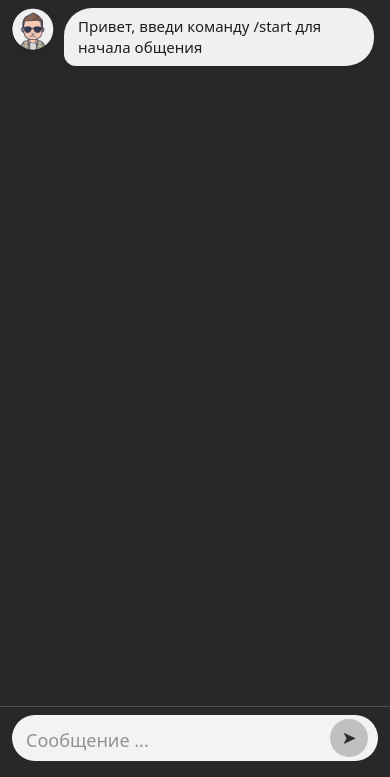
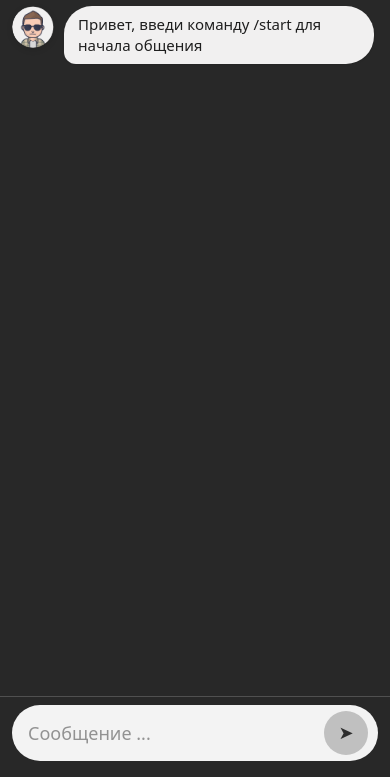
Before and after one commit to VeldoraWEB/math-bot-web, a plain HTML site: page index.html in a window 390 px wide. Shown: the part 67-844 px from the top of the page. Drawn offline with Linux system fonts and the light colour scheme.

Commit message:
фикс поля ввода

```diff
--- a/style.css
+++ b/style.css
@@ -12,18 +12,21 @@ body {
     align-items: center;
     justify-content: center;
     overflow: hidden;
+    position: fixed;
+    width: 100%;
 }
 
 .chat-app {
     width: 100%;
     max-width: 700px;
-    height: 100vh;
+    height: 100dvh;
     background: #282828;
     display: flex;
     flex-direction: column;
     box-shadow: 0 0 20px rgba(0,0,0,0.4);
     position: relative;
 }
+
 .chat-header {
     padding: 24px 28px 16px 28px;
     font-family: 'Halant', serif;
@@ -33,7 +36,9 @@ body {
     color: #FFFFFF;
     background: #282828;
     border-bottom: 1px solid rgba(237, 237, 237, 0.2);
+    flex-shrink: 0;
 }
+
 .messages-area {
     flex: 1;
     overflow-y: auto;
@@ -43,6 +48,7 @@ body {
     gap: 16px;
     scroll-behavior: smooth;
 }
+
 .messages-area::-webkit-scrollbar {
     width: 5px;
 }
@@ -62,6 +68,7 @@ body {
     max-width: 100%;
     animation: fadeIn 0.2s ease;
 }
+
 @keyframes fadeIn {
     from { opacity: 0; transform: translateY(8px);}
     to { opacity: 1; transform: translateY(0);}
@@ -79,6 +86,7 @@ body {
     overflow: hidden;
     box-shadow: 0 2px 6px rgba(0,0,0,0.1);
 }
+
 .avatar img {
     width: 100%;
     height: 100%;
@@ -117,6 +125,7 @@ body {
     align-items: center;
     gap: 6px;
 }
+
 .dot {
     width: 8px;
     height: 8px;
@@ -125,9 +134,11 @@ body {
     display: inline-block;
     animation: wave 1.2s infinite ease-in-out;
 }
+
 .dot:nth-child(1) { animation-delay: 0s; }
 .dot:nth-child(2) { animation-delay: 0.2s; }
 .dot:nth-child(3) { animation-delay: 0.4s; }
+
 @keyframes wave {
     0%, 60%, 100% { transform: translateY(0); opacity: 0.4; }
     30% { transform: translateY(-6px); opacity: 1; }
@@ -135,9 +146,11 @@ body {
 
 .input-wrapper {
     background: #282828;
-    padding: 12px 20px 24px 20px;
+    padding: 12px 20px 20px 20px;
     border-top: 1px solid rgba(237, 237, 237, 0.2);
+    flex-shrink: 0;
 }
+
 .input-container {
     display: flex;
     align-items: flex-end;
@@ -146,6 +159,7 @@ body {
     border-radius: 40px;
     padding: 8px 12px;
 }
+
 .message-input {
     flex: 1;
     background: transparent;
@@ -154,22 +168,25 @@ body {
     font-size: 18px;
     padding: 12px 8px;
     max-height: 100px;
+    min-height: 44px;
     resize: none;
     outline: none;
     color: #111;
     line-height: 1.4;
     overflow-y: auto;
 }
+
 .message-input::placeholder {
     color: #929292;
     font-size: 18px;
 }
+
 .send-btn {
     background: #C0C0C0;
     border: none;
     border-radius: 40px;
-    width: 44px;
-    height: 44px;
+    width: 48px;
+    height: 48px;
     display: flex;
     align-items: center;
     justify-content: center;
@@ -179,11 +196,13 @@ body {
     font-size: 22px;
     color: #2c2c2c;
 }
+
 .send-btn.active {
     background: #F9C35B;
     color: #1e1e1e;
     cursor: pointer;
 }
+
 .send-btn.active:hover {
     background: #e0a82e;
     transform: scale(0.96);
@@ -202,6 +221,13 @@ body {
         max-width: calc(100% - 78px);
         font-size: 17px;
         padding: 12px 18px;
+    }
+    .input-wrapper {
+        padding: 10px 20px 18px 20px;
+    }
+    .send-btn {
+        width: 46px;
+        height: 46px;
     }
 }
 
@@ -224,7 +250,7 @@ body {
         padding: 10px 16px;
     }
     .input-wrapper {
-        padding: 10px 16px 20px 16px;
+        padding: 8px 16px 16px 16px;
     }
     .input-container {
         padding: 6px 12px;
@@ -232,10 +258,11 @@ body {
     .message-input {
         font-size: 16px;
         padding: 10px 6px;
+        min-height: 42px;
     }
     .send-btn {
-        width: 42px;
-        height: 42px;
+        width: 44px;
+        height: 44px;
         font-size: 20px;
     }
 }
@@ -243,11 +270,12 @@ body {
 @media (max-width: 550px) {
     .chat-header {
         font-size: 32px;
-        padding: 14px 16px 10px 16px;
+        padding: 12px 16px 10px 16px;
     }
     .messages-area {
         padding: 12px 12px 10px 12px;
         gap: 12px;
+        padding-bottom: 8px;
     }
     .avatar {
         width: 42px;
@@ -262,18 +290,19 @@ body {
         gap: 10px;
     }
     .input-wrapper {
-        padding: 8px 12px 16px 12px;
+        padding: 8px 12px 20px 12px;
     }
     .input-container {
-        padding: 4px 10px;
+        padding: 6px 10px;
     }
     .message-input {
-        font-size: 15px;
-        padding: 8px 4px;
+        font-size: 16px;
+        padding: 10px 6px;
+        min-height: 44px;
     }
     .send-btn {
-        width: 38px;
-        height: 38px;
+        width: 44px;
+        height: 44px;
         font-size: 18px;
     }
     .typing-bubble {
@@ -288,7 +317,7 @@ body {
 @media (max-width: 380px) {
     .chat-header {
         font-size: 28px;
-        padding: 12px 14px 8px 14px;
+        padding: 10px 14px 8px 14px;
     }
     .avatar {
         width: 36px;
@@ -302,12 +331,23 @@ body {
     .message-row {
         gap: 8px;
     }
+    .input-wrapper {
+        padding: 6px 12px 16px 12px;
+    }
     .message-input {
         font-size: 14px;
+        padding: 8px 4px;
+        min-height: 40px;
     }
     .send-btn {
-        width: 36px;
-        height: 36px;
+        width: 40px;
+        height: 40px;
         font-size: 16px;
     }
 }
+
+@supports (padding-bottom: env(safe-area-inset-bottom)) {
+    .input-wrapper {
+        padding-bottom: calc(16px + env(safe-area-inset-bottom));
+    }
+}
```
